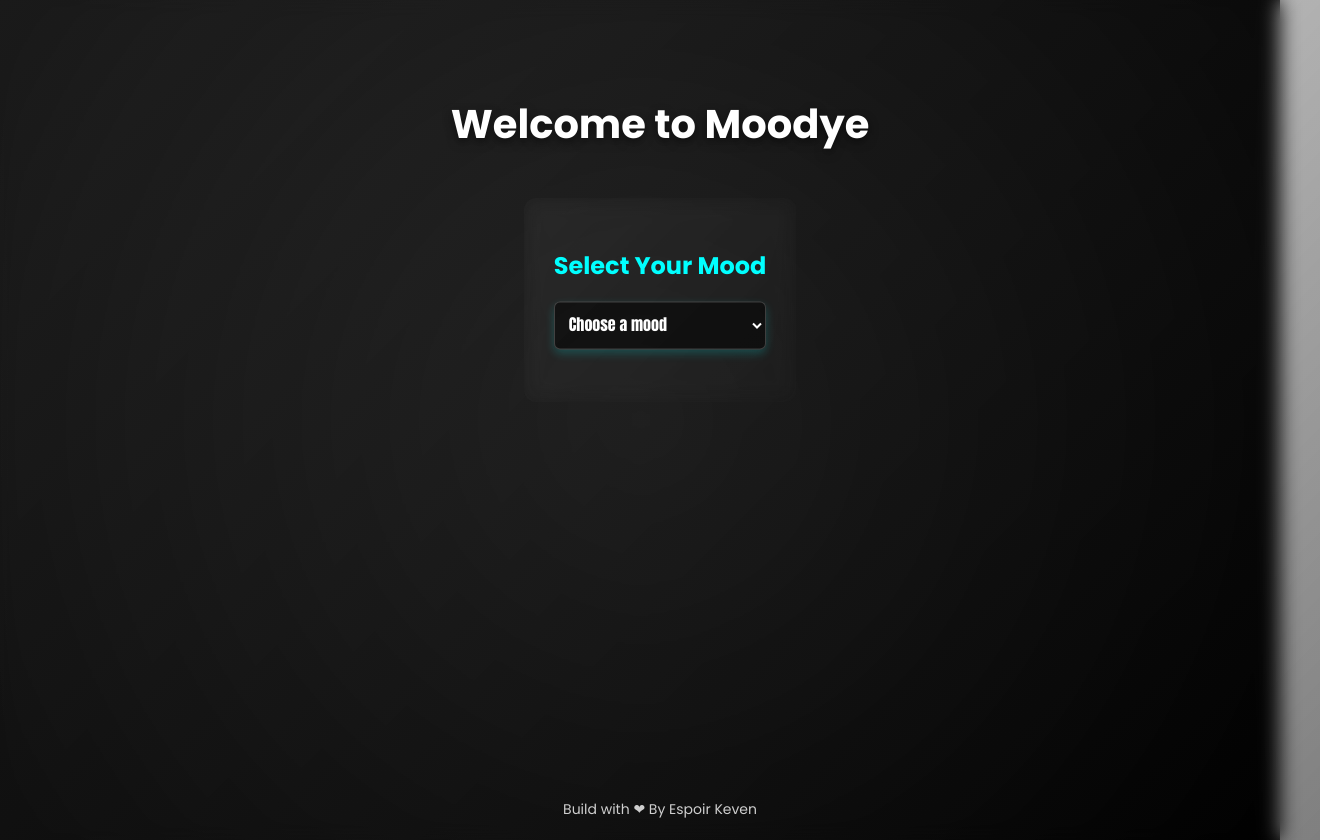
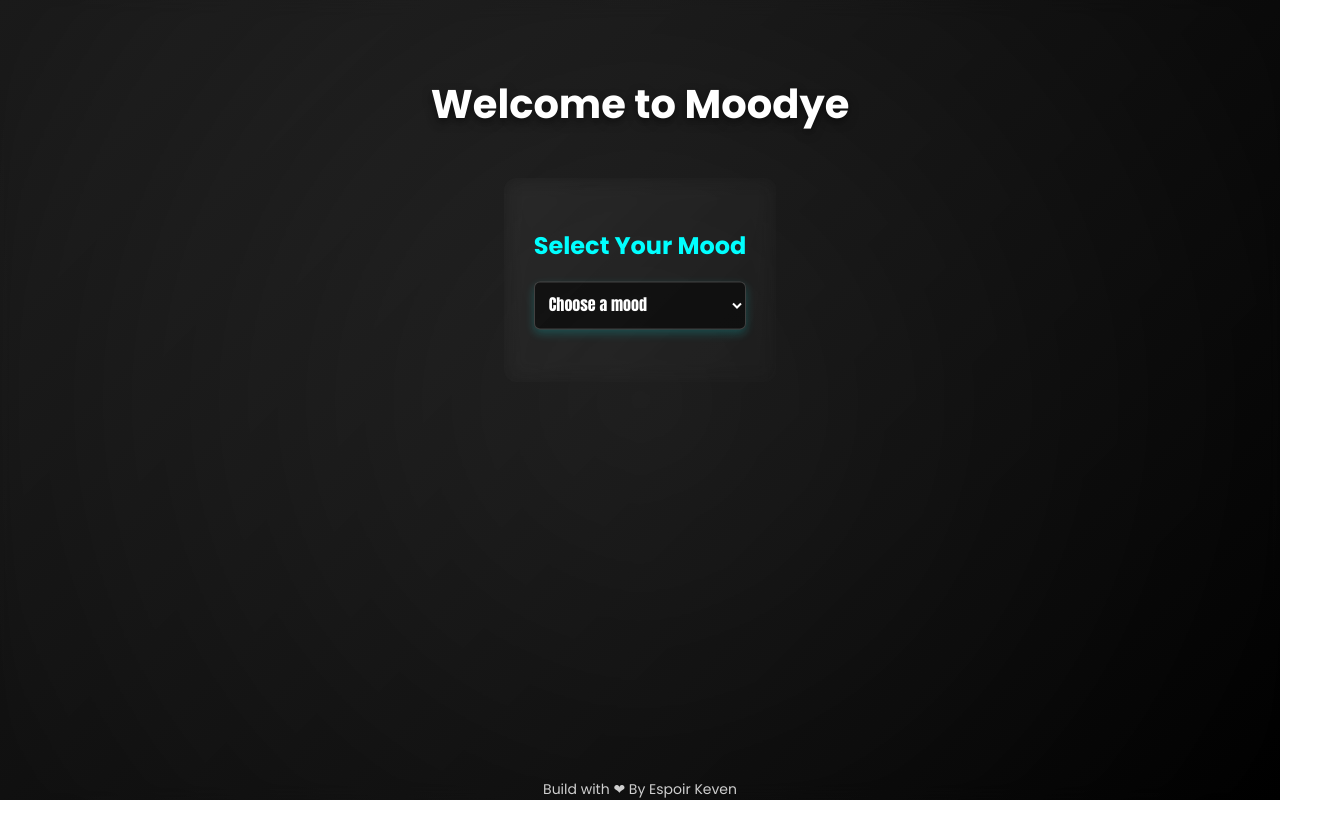
Before and after one commit to EspoirGit/moodye, a React (Vite) app: page / in a window 1280 px wide. Shown: the whole page, 1320 px wide, since content can reach past the window. After the commit the page ends 800 px from the top, so only its background shows below. Built offline with nearby package versions, Linux system fonts and the light colour scheme.

Commit message:
front homepage update probème de overflow corrigé

```diff
--- a/src/pages/HomePage.jsx
+++ b/src/pages/HomePage.jsx
@@ -28,12 +28,12 @@ const HomePage = () => {
         background: 'linear-gradient(135deg, rgba(255, 255, 255, 0.1), rgba(0, 0, 0, 0.5))', // Glassmorphism background
         backdropFilter: 'blur(10px)', // Blur effect
         minHeight: '100vh',
+        minWidth: '100vw',
         fontFamily: 'Poppins, Arial, sans-serif',
         display: 'flex',
         flexDirection: 'column',
         alignItems: 'center',
         justifyContent: 'space-between', // Adjust for footer
-        padding: '20px',
       }}
     >
       <div style={{ flex: 1, width: '100%' }}>
```
